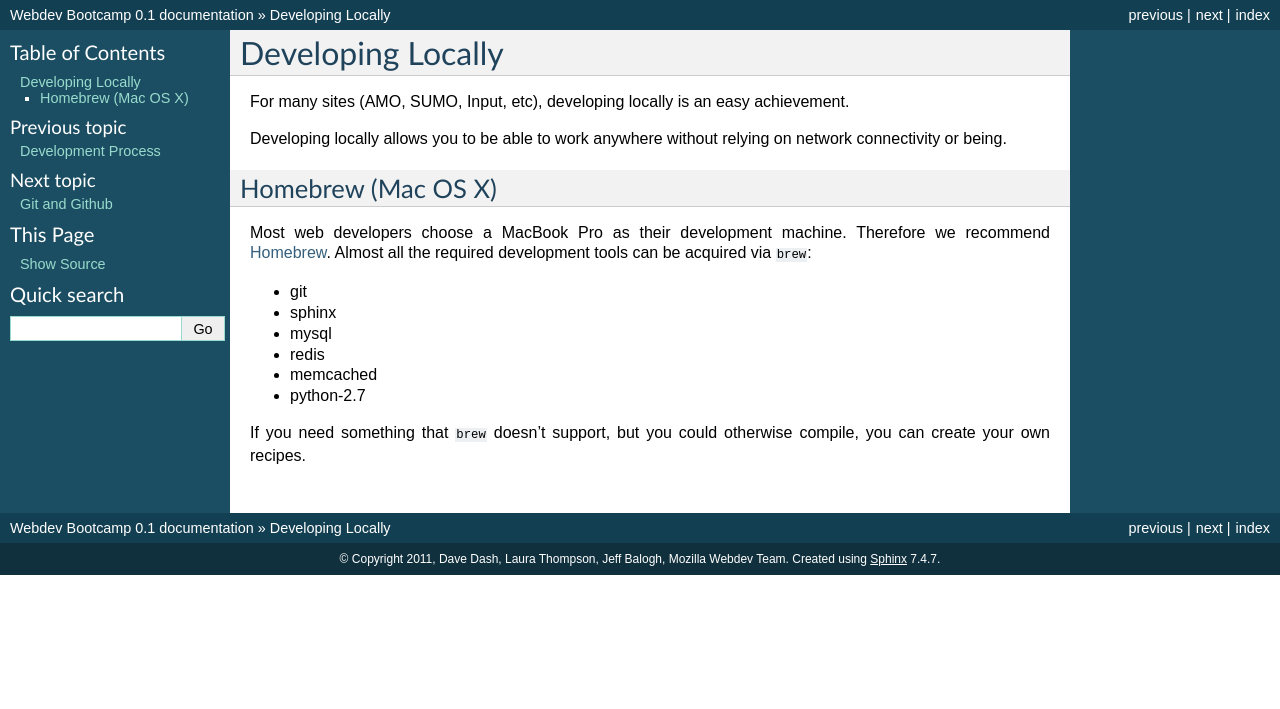
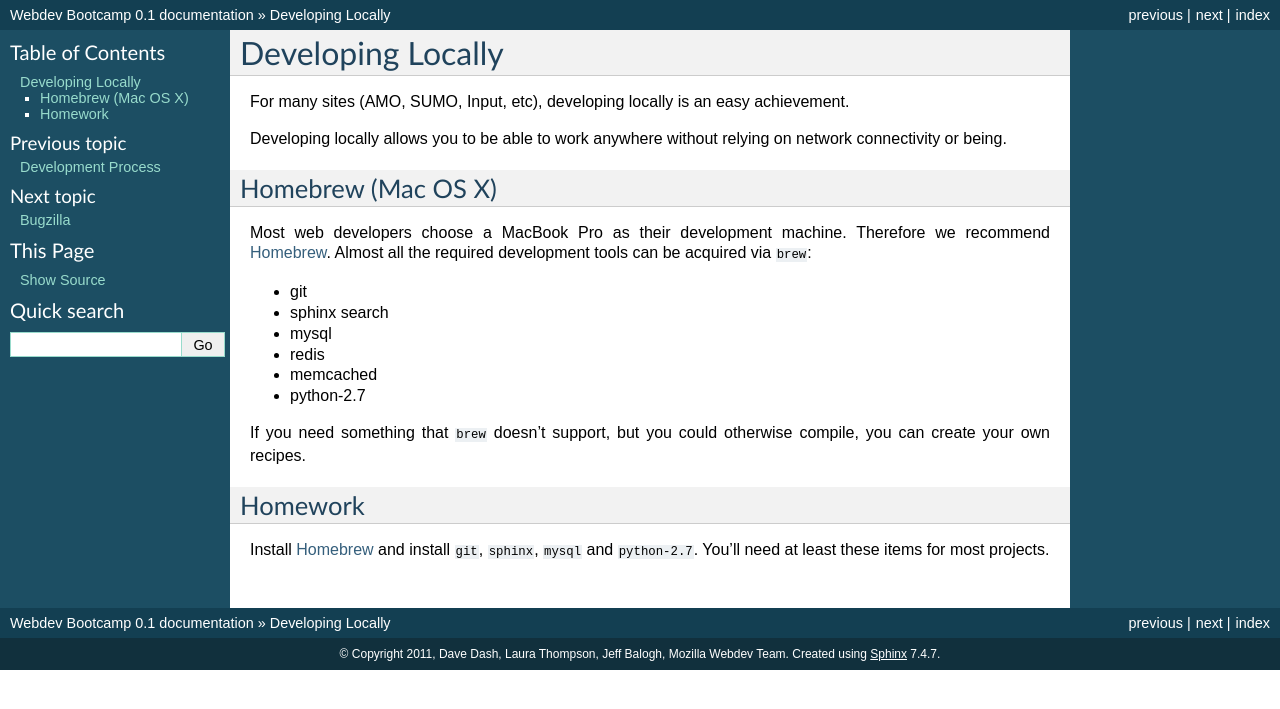
Before and after one commit to mozilla/webdev-bootcamp, a Sphinx documentation site: the page built from docs/localdev.rst, in a window 1280 px wide. Shown: the top 709 px of the page. Built offline with Sphinx 7.4.7, drawn with Linux system fonts in a browser that asks for light colours; pages that are not in the unit, such as notebooks, are missing from menus.

Commit message:
Bugzilla

```diff
--- a/docs/devprocess.rst
+++ b/docs/devprocess.rst
@@ -29,6 +29,7 @@
 production immediately.
 
 .. index:: bugs, bugs;cycle, milestones
+.. _bug-life:
 
 A Bugs Life
 -----------
--- a/docs/index.rst
+++ b/docs/index.rst
@@ -22,12 +22,13 @@
 
    devprocess
    localdev
-   servers
    bugzilla
    git
    hudson
    coding
    data
+   servers
+   environments
    irc
    email
    conferencecalls
@@ -42,3 +43,4 @@
 * Link to the github repo for forking.
 * Link to jsocol's continuous deployment doc
 * Link to IT Requests
+* Link to a bugs life
--- a/docs/localdev.rst
+++ b/docs/localdev.rst
@@ -16,7 +21,7 @@
 Almost all the required development tools can be acquired via ``brew``:
 
 * git
-* sphinx
+* sphinx search
 * mysql
 * redis
 * memcached
@@ -27,3 +32,12 @@
 
 
 .. _Homebrew: https://github.com/mxcl/homebrew/
+
+
+Homework
+--------
+
+Install Homebrew_ and
+install ``git``, ``sphinx``, ``mysql`` and ``python-2.7``.
+You'll need at least these items
+for most projects.
```
Also changed, not shown: other parts of docs/localdev.rst (+5 -0 lines), docs/bugzilla.rst (added, +59 -0 lines).
